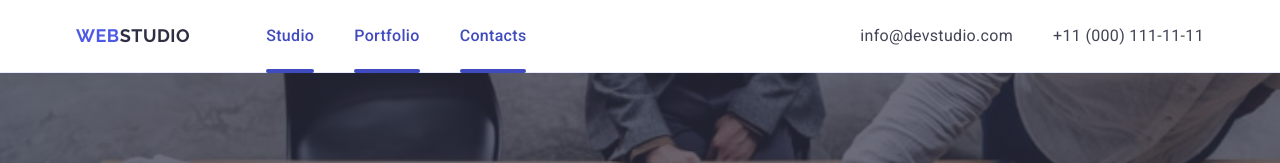
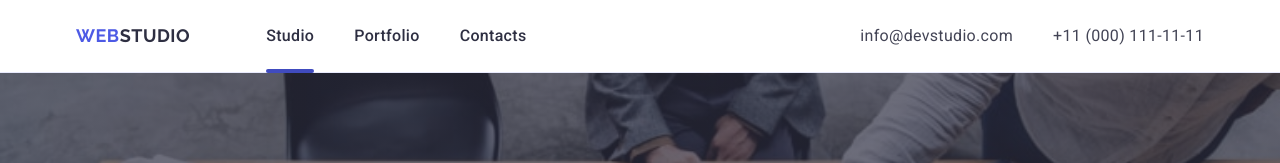
Before and after one commit to hrezolit83/goit-markup-hw-04, a plain HTML site: page index.html in a window 1280 px wide. Shown: the top 163 px of the page. Drawn offline with nearby package versions, Linux system fonts and the light colour scheme.

Commit message:
finish-04

```diff
--- a/css/styles.css
+++ b/css/styles.css
@@ -87,20 +87,24 @@ img {
 
 }
 
+.current{
+    color: #404bbf;
+    position: relative;
+}
+
 .header-menu-item {
 
 
 }
 
 .header-menu-link {
-    color: #404bbf;
+    color: #2E2F42;
     font-size: 16px;
     font-weight: 500;
     line-height: 1.5;
     letter-spacing: 0.02em;
     padding: 24px 0;
     display: block;
-    position: relative;
     transition: color 250ms cubic-bezier(0.4, 0, 0.2, 1);
 }
 
@@ -111,7 +115,7 @@ img {
 
 }
 
-.header-menu-link::after{
+.current::after{
     background-color: #404bbf;
     width: 100%;
     height: 4px;
--- a/index.html
+++ b/index.html
@@ -18,7 +18,7 @@
         <a href="./index.html" class="header-logo">Web<span class="logo-span">Studio</span></a>
 
         <ul class="header-menu-list">
-            <li class="header-menu-item"><a class="header-menu-link" href="./index.html">Studio</a></li>
+            <li class="header-menu-item"><a class="header-menu-link current" href="./index.html">Studio</a></li>
             <li class="header-menu-item"><a class="header-menu-link" href="">Portfolio</a></li>
             <li class="header-menu-item"><a class="header-menu-link" href="">Contacts</a></li>
         </ul>
```
